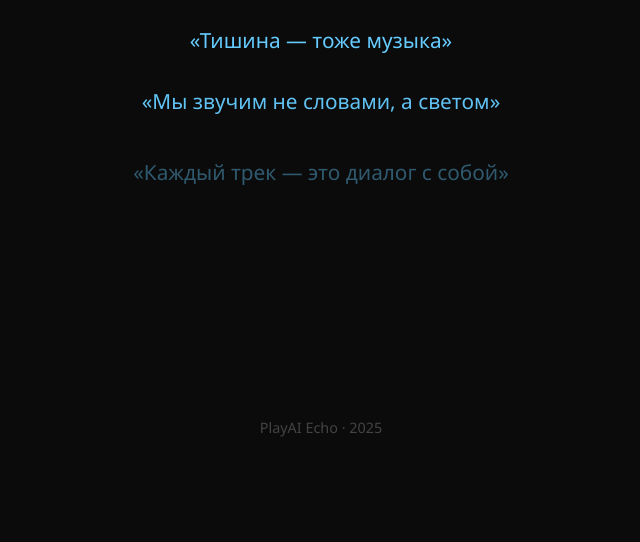
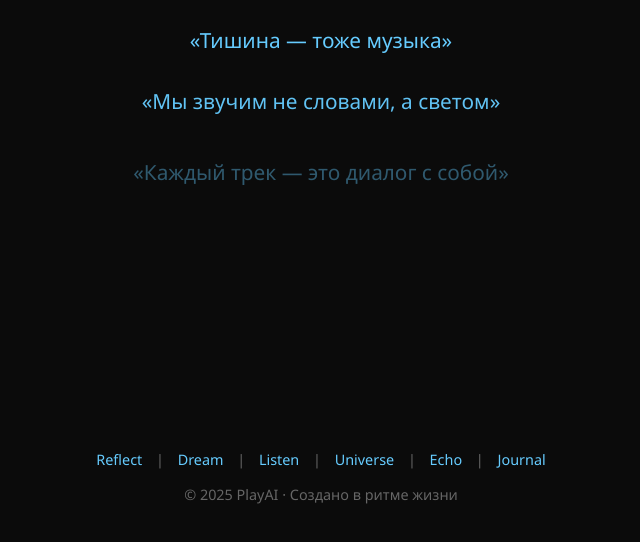
Before and after one commit to Yevhenii1313Ilin/PlayAI.fm-site, a plain HTML site: page echo/index.html in a window 1280 px wide. Shown: the part 168-710 px from the top of the page, without its empty margins (319-959 px from the left). Drawn offline with Linux system fonts and the light colour scheme.

Commit message:
Update index.html

```diff
--- a/echo/index.html
+++ b/echo/index.html
@@ -81,9 +81,23 @@
     <div class="echo" style="--delay: 10s;">«PlayAI: создано для тех, кто чувствует»</div>
   </div>
 
-  <footer>
-    PlayAI Echo · 2025
-  </footer>
+  <footer style="margin-top: 4rem; padding: 2rem 0; background: #0b0b0b; text-align: center; font-size: 0.9rem; color: #666;">
+
+  <div style="margin-bottom: 1rem;">
+    <a href="/reflect" style="color: #6cf; margin: 0 10px; text-decoration: none;">Reflect</a> |
+    <a href="/dream" style="color: #6cf; margin: 0 10px; text-decoration: none;">Dream</a> |
+    <a href="/listen" style="color: #6cf; margin: 0 10px; text-decoration: none;">Listen</a> |
+    <a href="/universe" style="color: #6cf; margin: 0 10px; text-decoration: none;">Universe</a> |
+    <a href="/echo" style="color: #6cf; margin: 0 10px; text-decoration: none;">Echo</a> |
+    <a href="/journal" style="color: #6cf; margin: 0 10px; text-decoration: none;">Journal</a>
+  </div>
+
+  <div style="margin-top: 1rem;">
+    © 2025 PlayAI · Создано в ритме жизни
+  </div>
+
+</footer>
+
 
 </body>
 </html>
```
